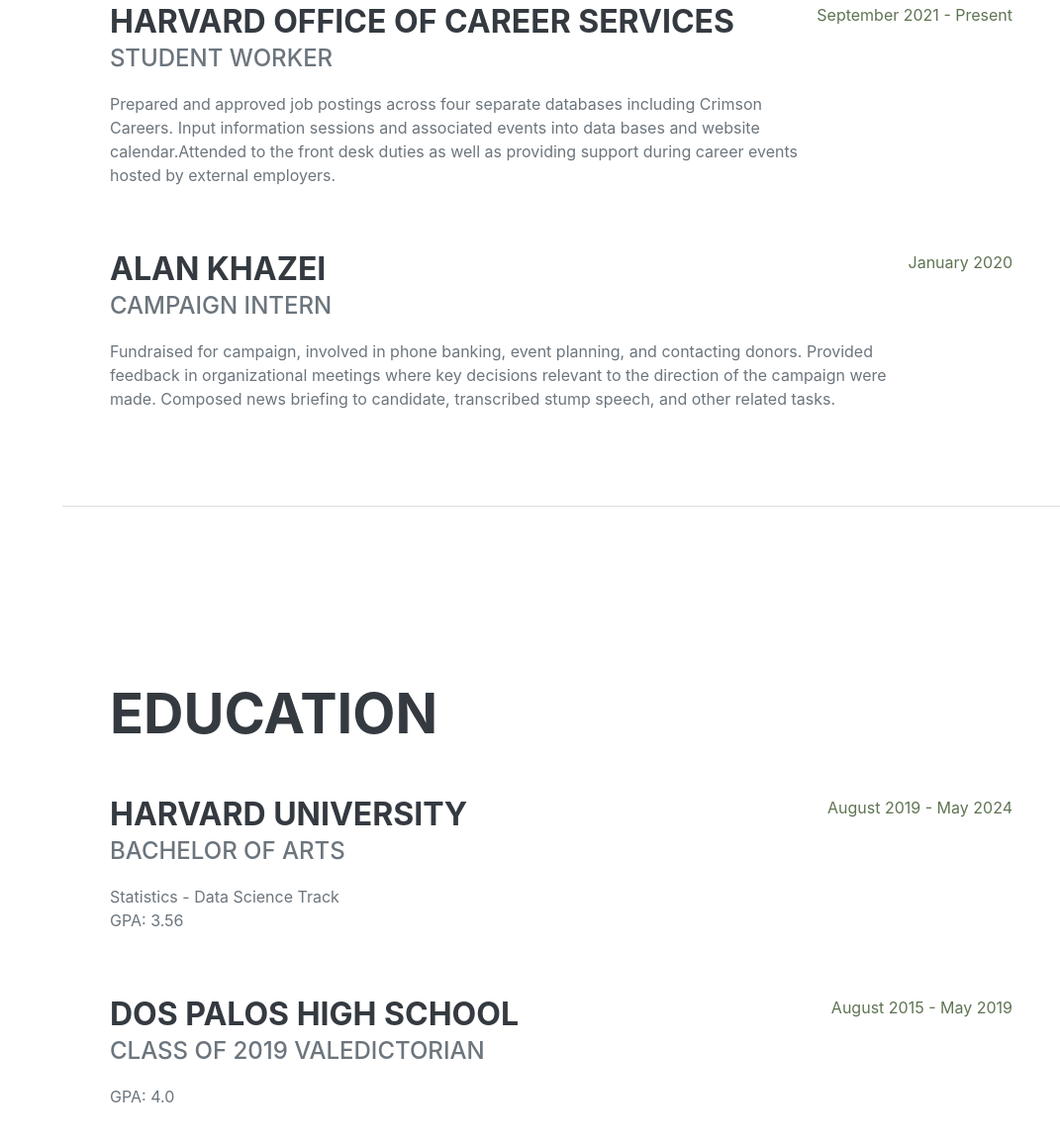
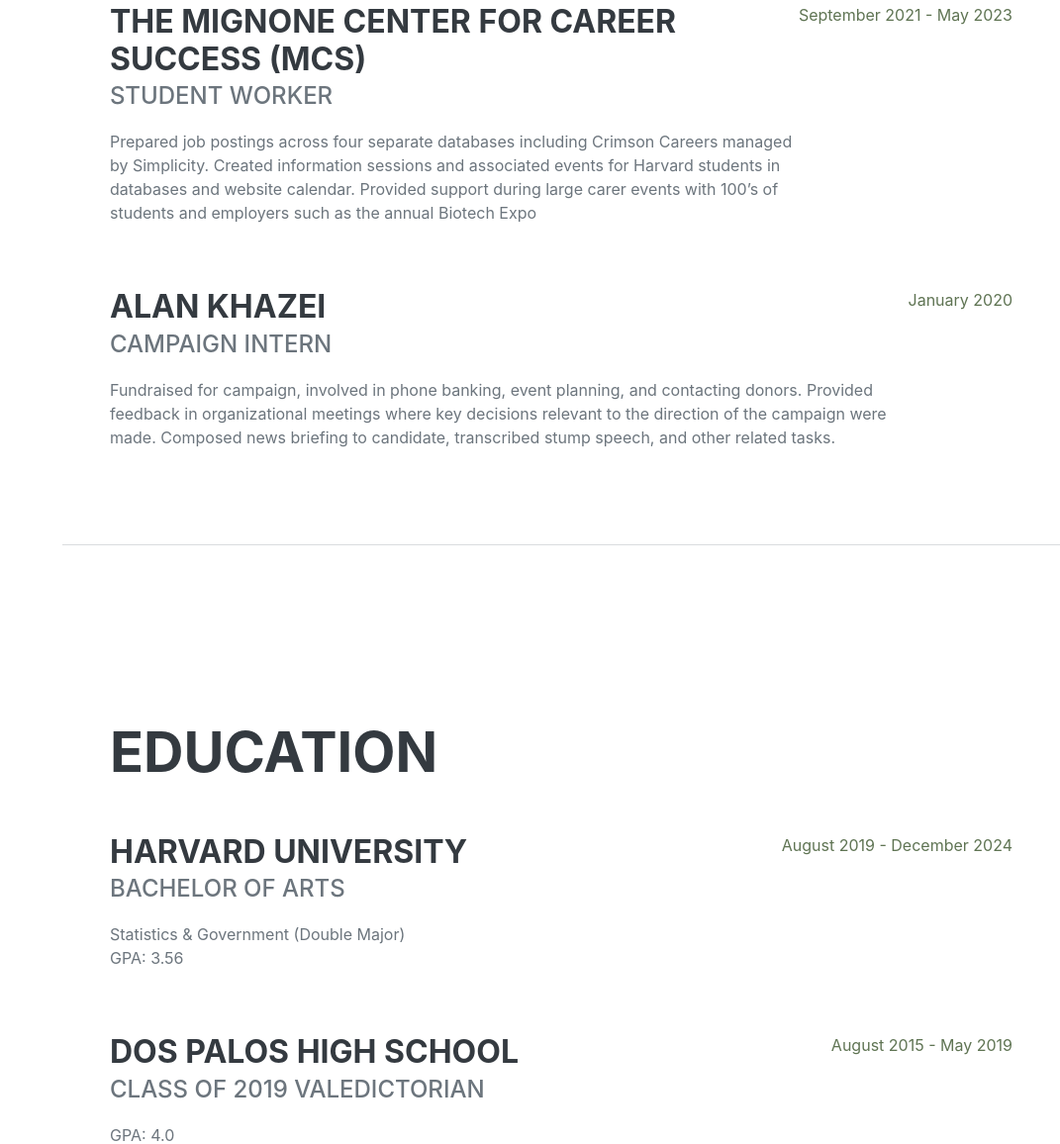
Before and after one commit to PrincipitoAce/principitoace.github.io, a plain HTML site: page index.html in a window 1280 px wide. Shown: the part 1196-2352 px from the top of the page at 99% size, without its empty margins (209-1280 px from the left). Drawn offline with nearby package versions, Linux system fonts and the light colour scheme; a web font is replaced by a local one.

Commit message:
Update index.html with new end dates
Updated graduation date, OCS to MCS (institutional name change), MCS description, & added second major

```diff
--- a/index.html
+++ b/index.html
@@ -47,7 +47,7 @@
                         Dos Palos, CA · Cambridge, MA · (559) 341-7112 ·
                         <a href="mailto:name@email.com">acemejiasanchez@college.harvard.edu</a>
                     </div>
-                    <p class="lead mb-5">Nice to e-meet you! I'm a rising Senior at Harvard University studying Statistics & Government.</p>
+                    <p class="lead mb-5">Nice to e-meet you! I'm a Senior at Harvard University studying Statistics & Government.</p>
                     <div class="social-icons">
                         <a class="social-icon" href="https://www.linkedin.com/in/ace-mej%C3%ADa-s%C3%A1nchez/"><i class="fab fa-linkedin-in"></i></a>
                         <a class="social-icon" href="https://github.com/PrincipitoAce"><i class="fab fa-github"></i></a>
@@ -71,11 +71,11 @@
                     </div>
                     <div class="d-flex flex-column flex-md-row justify-content-between mb-5">
                         <div class="flex-grow-1">
-                            <h3 class="mb-0">Harvard Office of Career Services</h3>
+                            <h3 class="mb-0">The Mignone Center for Career Success (MCS)</h3>
                             <div class="subheading mb-3">Student Worker</div>
-                            <p>Prepared and approved job postings across four separate databases including Crimson Careers. Input information sessions and associated events into data bases and website calendar.Attended to the front desk duties as well as providing support during career events hosted by external employers.</p>
+                            <p>Prepared job postings across four separate databases including Crimson Careers managed by Simplicity. Created information sessions and associated events for Harvard students in databases and website calendar. Provided support during large carer events with 100’s of students and employers such as the annual Biotech Expo</p>
                         </div>
-                        <div class="flex-shrink-0"><span class="text-primary">September 2021 - Present</span></div>
+                        <div class="flex-shrink-0"><span class="text-primary">September 2021 - May 2023</span></div>
                     </div>
                     <div class="d-flex flex-column flex-md-row justify-content-between">
                         <div class="flex-grow-1">
@@ -97,10 +97,10 @@
                         <div class="flex-grow-1">
                             <h3 class="mb-0">Harvard University</h3>
                             <div class="subheading mb-3">Bachelor of Arts</div>
-                            <div>Statistics - Data Science Track</div>
+                            <div>Statistics & Government (Double Major) </div>
                             <p>GPA: 3.56</p>
                         </div>
-                        <div class="flex-shrink-0"><span class="text-primary">August 2019 - May 2024</span></div>
+                        <div class="flex-shrink-0"><span class="text-primary">August 2019 - December 2024</span></div>
                     </div>
                     <div class="d-flex flex-column flex-md-row justify-content-between">
                         <div class="flex-grow-1">
```
